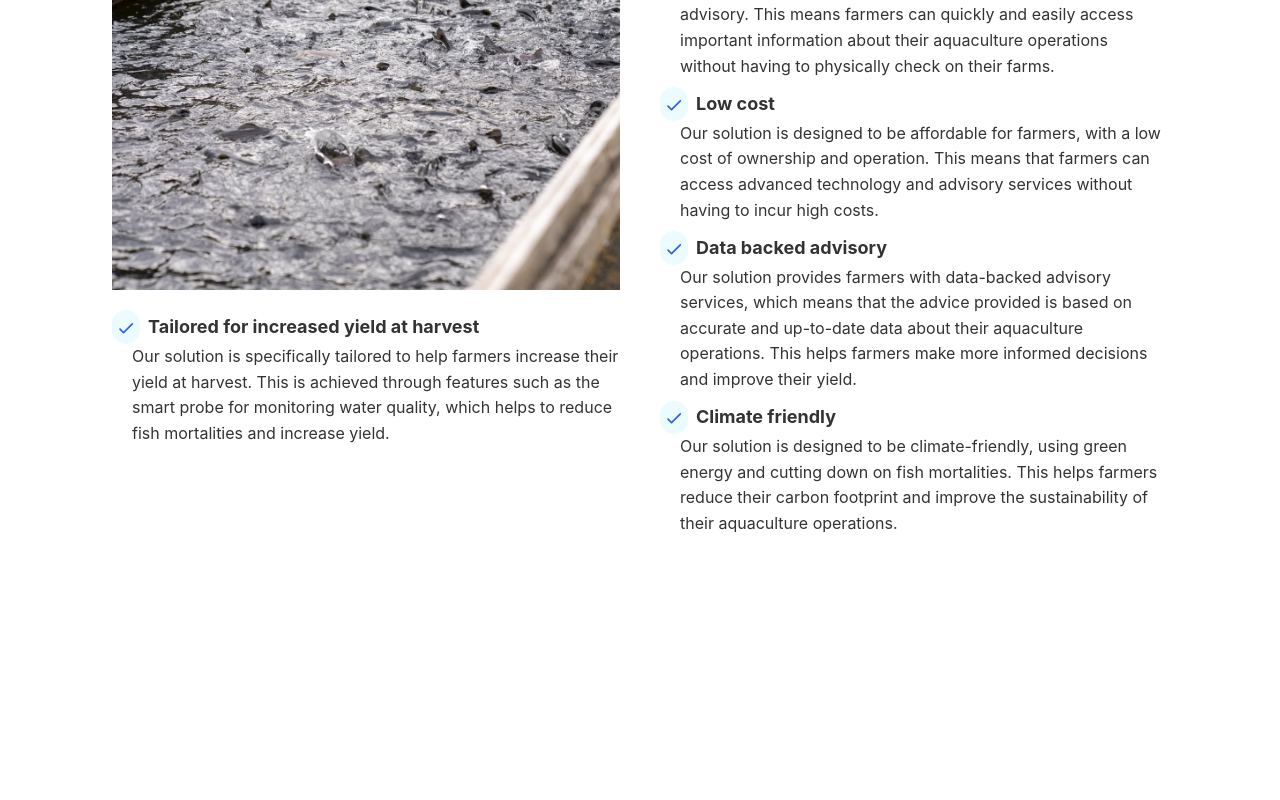
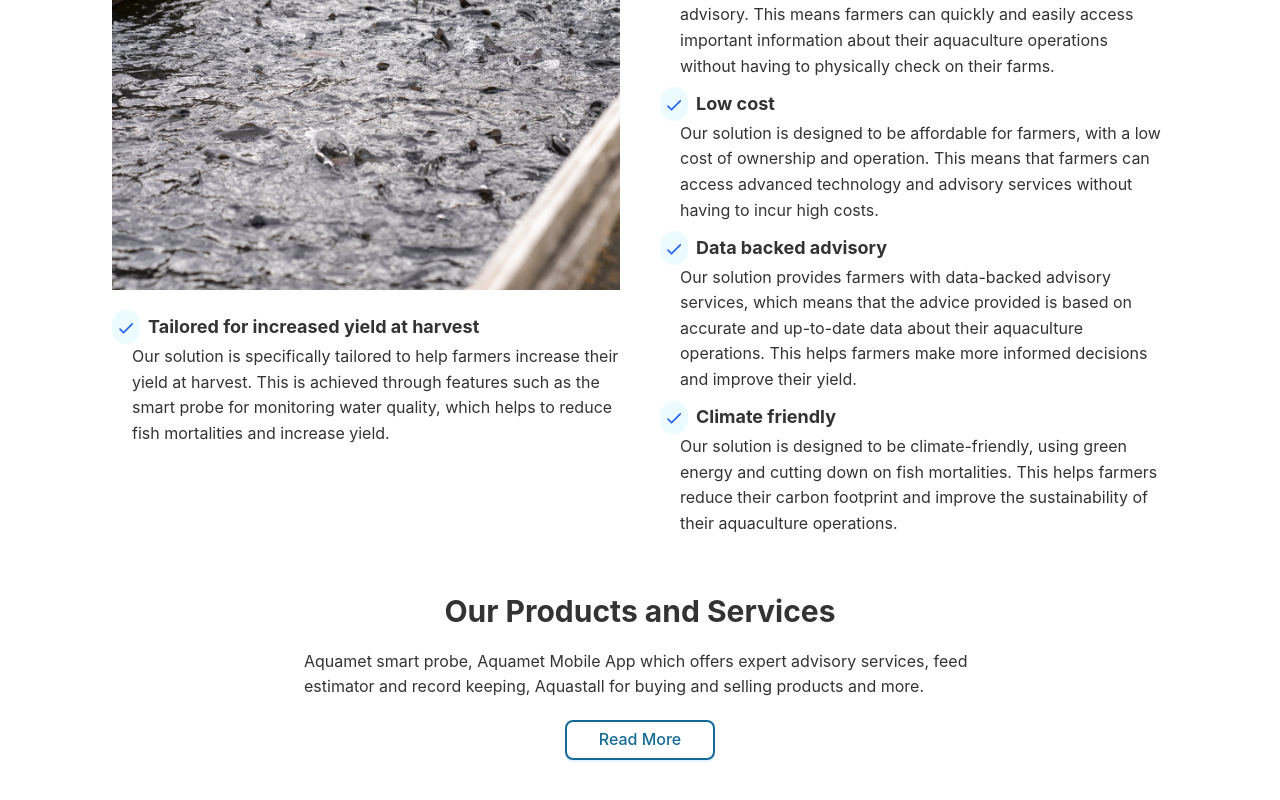
Before and after one commit to codewithkevin/Aquamet-Website, a React (Create React App) app: page / in a window 1280 px wide. Shown: the part 2947-3747 px from the top of the page. Before the commit the page ends 3540 px from the top, so only its background shows below. Built offline with nearby package versions, Linux system fonts and the light colour scheme.

Commit message:
Created a Product section

```diff
--- /dev/null
+++ b/src/components/Home/Products.js
@@ -0,0 +1,34 @@
+import React from "react";
+import { Button } from "antd";
+
+const Products = () => {
+  return (
+    <section className="flex flex-col items-center justify-center mx-5 pb-10">
+      <h1 className="mx-auto text-center font-bold text-3xl">
+        Our Products and Services
+      </h1>
+
+      <div className="mt-5 max-w-auto lg:max-w-2xl">
+        <p>
+          Aquamet smart probe, Aquamet Mobile App which offers expert advisory
+          services, feed estimator and record keeping, Aquastall for buying and
+          selling products and more.
+        </p>
+      </div>
+
+      <div>
+        <div className="mt-5 space-x-5 flex flex-row top-10">
+          <Button
+            className="bg-white text-[#146A96] font-medium w-[150px] border-2 border-[#146A96]"
+            type="primary"
+            size="large"
+          >
+            Read More
+          </Button>
+        </div>
+      </div>
+    </section>
+  );
+};
+
+export default Products;
--- a/src/pages/Home.js
+++ b/src/pages/Home.js
@@ -5,6 +5,7 @@ import About from "../components/Home/About";
 import Others from "../components/Home/Others";
 import Farmers from "../components/Home/Farmers";
 import Approach from "../components/Home/Approach";
+import Products from "../components/Home/Products";
 
 const Home = () => {
   return (
@@ -15,6 +16,7 @@ const Home = () => {
       <Others />
       <Farmers />
       <Approach />
+      <Products />
     </div>
   );
 };
```
